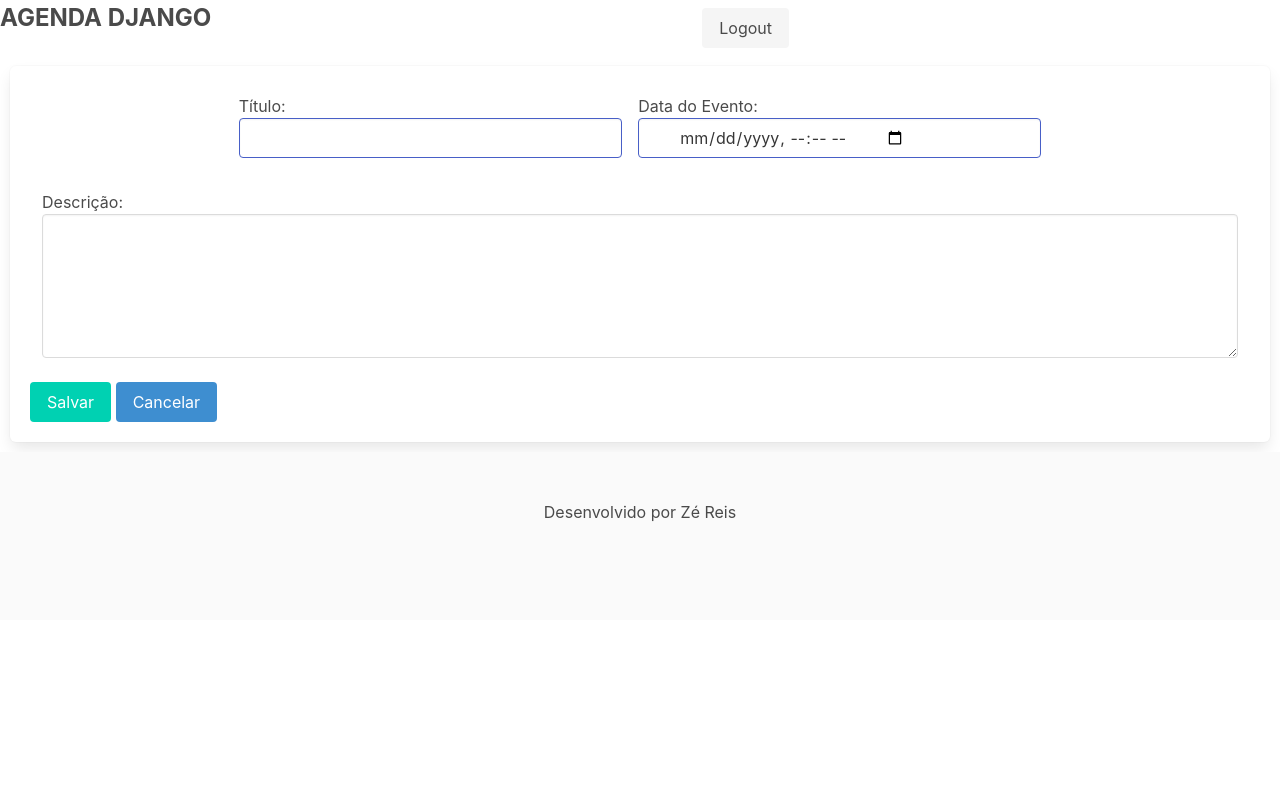
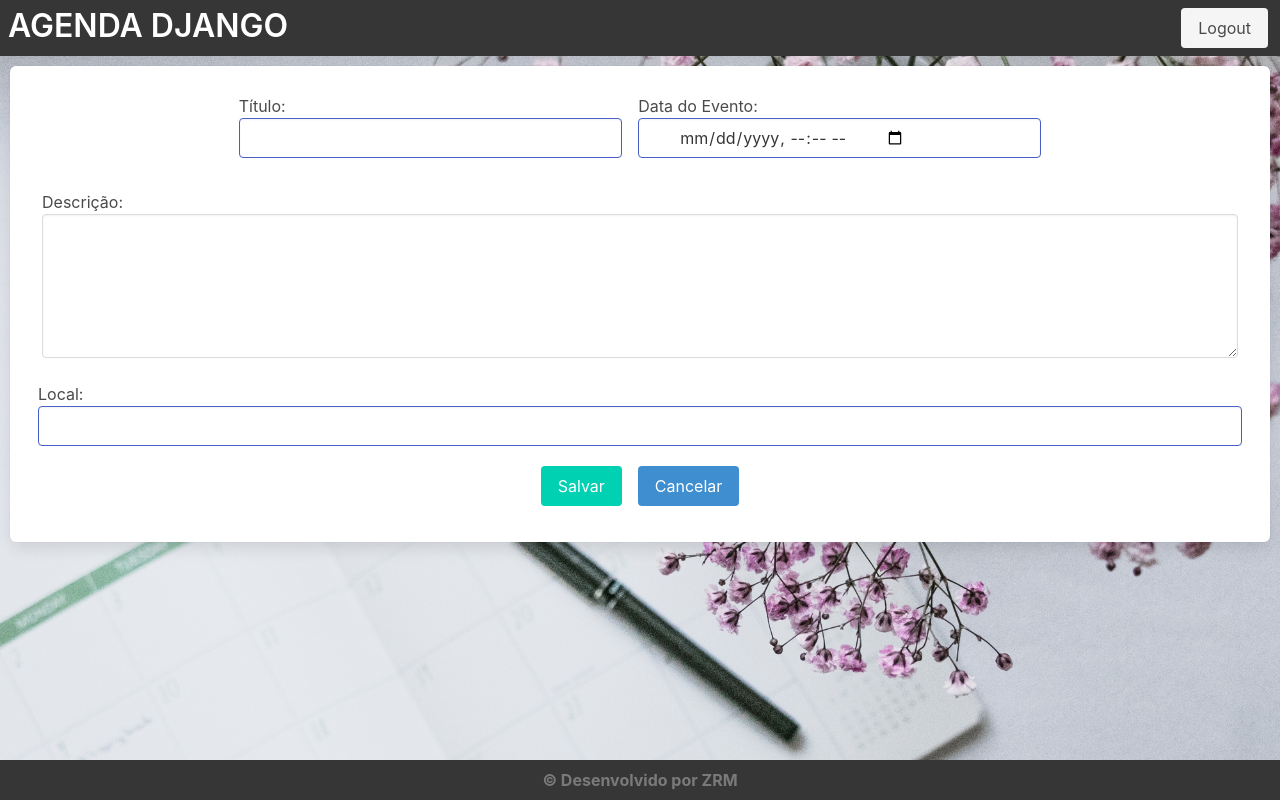
Before and after one commit to Zereis240620/agenda, a Django app: page /agenda/evento/ in a window 1280 px wide. Run offline with Django 3.2, Linux system fonts and the light colour scheme; a user stored in the database is signed in.

Commit message:
Alteração estilo de paginas html do template da aplicação e adição de novo campo local

```diff
--- a/core/models.py
+++ b/core/models.py
@@ -8,6 +8,7 @@ class Evento(models.Model):
     descricao = models.TextField(blank=True, null=True)
     data_evento = models.DateTimeField(verbose_name='Data do Evento')
     data_criacao = models.DateTimeField(auto_now=True)
+    local= models.TextField(blank=True, null=True)
     usuario = models.ForeignKey(User, on_delete=models.CASCADE)
 
     # definindo nome da tabela ao executar migrations, caso não defina ele pega o nome do app e concatena com a classe
--- a/core/views.py
+++ b/core/views.py
@@ -56,6 +56,7 @@ def submit_evento(request):
         titulo      = request.POST.get('titulo')
         data_evento = request.POST.get('data_evento')
         descricao   = request.POST.get('descricao')
+        local       = request.POST.get('local')
         usuario     = request.user
         id_evento   = request.POST.get('id_evento')
 
@@ -65,11 +66,12 @@ def submit_evento(request):
                 evento.titulo = titulo
                 evento.data_evento = data_evento
                 evento.descricao = descricao
+                evento.local     = local
                 evento.save()
 
             # Evento.objects.filter(id=id_evento).update(titulo=titulo, data_evento=data_evento, descricao=descricao)
         else:
-            Evento.objects.create(titulo=titulo, data_evento=data_evento, descricao=descricao, usuario=usuario)
+            Evento.objects.create(titulo=titulo, data_evento=data_evento, descricao=descricao, usuario=usuario, local=local)
 
 
     return redirect('/')
--- /dev/null
+++ b/static/css/style.css
@@ -0,0 +1,13 @@
+html, body{
+   background-image: url('/static/img/fundo.jpg');
+   background-size: cover;
+   min-height: 100vh;
+   display: flex;
+   flex-direction: column;
+}
+.center-text{
+    text-align: center !important;
+}
+body > footer {
+    margin-top: auto;
+}
--- a/templates/evento.html
+++ b/templates/evento.html
@@ -27,9 +27,18 @@
                         <textarea class="textarea" name="descricao" rows="5" cols="24">{{ evento.descricao }}</textarea>
                     </div>
                 </div>
+                <div class="field">
+                    <p class="control has-icons-left m-2">
+                        <label>Local:</label>
+                        <input class="input is-link" type="text" name="local"
+                               value="{% if evento.local != None %} {{evento.local}} {% endif %}">
+                    </p>
+                </div>
 
-                    <button class="button is-primary" type="submit">Salvar</button>
-                    <a href="/" class="button is-info">Cancelar</a>
+                <div class="columns is-mobile is-centered m-2">
+                    <button class="button is-primary m-2" type="submit">Salvar</button>
+                    <a href="/" class="button is-info m-2">Cancelar</a>
+                </div>
         </div>
 </form>
 {% endblock %}
--- a/templates/model-footer.html
+++ b/templates/model-footer.html
@@ -1,10 +1,7 @@
-
-<footer class="footer">
-  <div class="content has-text-centered">
-    <p>
-     Desenvolvido por Zé Reis
-    </p>
-  </div>
+<footer class="footer p-2 has-background-dark">
+    <div class="content has-text-centered">
+      <p>
+        <strong class="has-text-grey">© Desenvolvido por ZRM</strong>
+      </p>
+    </div>
 </footer>
-
-<p></p>
--- a/templates/model-header.html
+++ b/templates/model-header.html
@@ -1,10 +1,9 @@
-<meta charset="UTF-8">
-<title>Agenda</title>
-
-<nav class="navbar" role="navigation" aria-label="main navigation">
-    <div class="navbar-brand">
-      <h1 style="font-weight: bold; font-size: 1.5em;">AGENDA DJANGO</h1>
+<header>
+    <nav class="navbar is-dark" role="navigation" aria-label="main navigation">
+        <div class="navbar-brand p-2">
+              <h1 class="title has-text-centered has-text-white">AGENDA DJANGO</h1>
         </div>
+        <div id="navbarBasicExample" class="navbar-menu"></div>
 
          <div class="navbar-end">
               <div class="navbar-item">
@@ -12,3 +11,4 @@
               </div>
          </div>
     </nav>
+</header>
--- a/templates/model-page.html
+++ b/templates/model-page.html
@@ -3,10 +3,20 @@
 <head>
     <link rel="stylesheet" href="https://cdn.jsdelivr.net/npm/bulma@0.9.3/css/bulma.min.css">
     <link rel="stylesheet" href="https://cdn.jsdelivr.net/npm/bulma@0.9.3/css/bulma-rtl.min.css">
+    <link rel="stylesheet" href="https://cdnjs.cloudflare.com/ajax/libs/font-awesome/6.0.0-beta2/css/all.min.css">
+    {% load static %}
+    <link rel="stylesheet" href="{% static 'css/style.css' %}">
+    <meta charset="UTF-8">
+    <title>Agenda</title>
+</head>
+<body id="background-login">
     {% include "model-header.html" %}
-</head>
-<body>
-    {% block content %} {% endblock %}
+
+    <main>
+        {% block content %} {% endblock %}
+    </main>
     {% include "model-footer.html" %}
+
+    <script src="https://cdnjs.cloudflare.com/ajax/libs/font-awesome/6.0.0-beta2/js/all.min.js"></script>
 </body>
 </html>
```
Also changed, not shown: agenda/settings.py (+3 -6 lines), templates/agenda.html (+7 -10 lines), templates/login.html (+26 -9 lines), db.sqlite3, static/img/fundo.jpg (added). Lines whose indentation alone changed are shown as unchanged.
